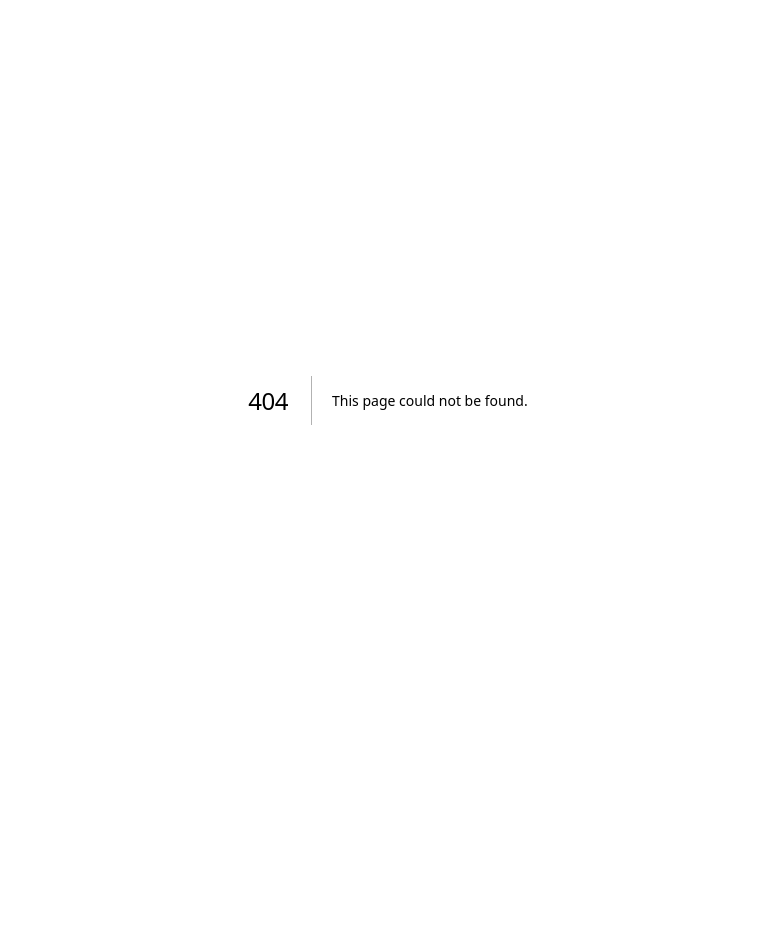
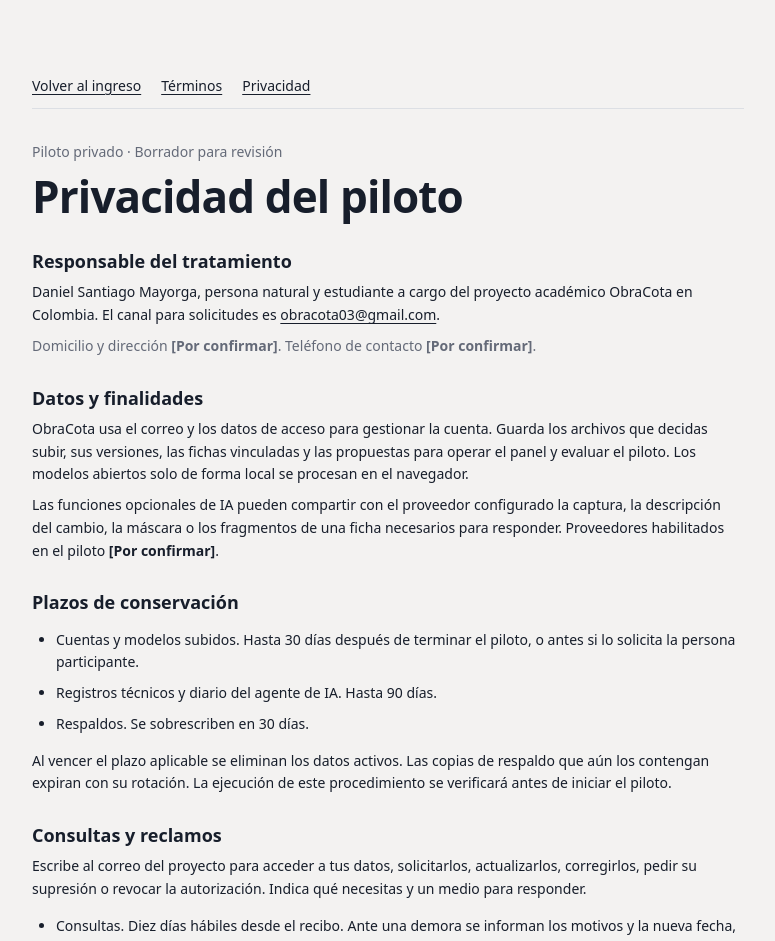
Before and after one commit to Dvanielx03/ObraCota, a Next.js app in the folder app/: page /privacidad in a window 1280 px wide. Before the commit this address had no page. Shown: the top 941 px of the page, without its empty margins (252-1027 px from the left). Before the commit the page ends 800 px from the top, so only its background shows below. Built offline with nearby package versions, Linux system fonts and the light colour scheme.

Commit message:
feat: :memo: AddPilotLegalPages

```diff
--- /dev/null
+++ b/app/src/app/(legal)/layout.tsx
@@ -0,0 +1,13 @@
+import Link from "next/link";
+import "./legal.css";
+
+export default function LegalLayout({children}:{children:React.ReactNode}) {
+  return <main className="pilot-legal" id="contenido">
+    <nav aria-label="Documentos del piloto">
+      <Link href="/ingresar">Volver al ingreso</Link>
+      <Link href="/terminos">Términos</Link>
+      <Link href="/privacidad">Privacidad</Link>
+    </nav>
+    {children}
+  </main>;
+}
--- /dev/null
+++ b/app/src/app/(legal)/legal.css
@@ -0,0 +1,10 @@
+.pilot-legal{max-width:760px;margin-inline:auto;padding:clamp(24px,5vw,72px) 24px;color:var(--ink);font:var(--type-body-relaxed)}
+.pilot-legal nav{display:flex;flex-wrap:wrap;gap:0 20px;border-bottom:1px solid var(--border);margin-bottom:32px}
+.pilot-legal nav a{display:inline-flex;align-items:center;min-height:44px}
+.pilot-legal a{text-decoration:underline;text-underline-offset:.2em;overflow-wrap:anywhere}
+.pilot-legal h1{font-size:clamp(28px,4vw,44px);line-height:1.12;margin:4px 0 20px}
+.pilot-legal h2{font-size:1.125rem;line-height:1.35;margin:28px 0 8px}
+.pilot-legal p,.pilot-legal li{margin-block:8px}
+.pilot-legal ul{padding-inline-start:24px}
+.pilot-legal .pilot-note{color:var(--muted)}
+.pilot-legal a:focus-visible{outline:2px solid var(--ring);outline-offset:3px}
--- /dev/null
+++ b/app/src/app/(legal)/privacidad/page.tsx
@@ -0,0 +1,31 @@
+import type { Metadata } from "next";
+
+export const metadata: Metadata = { title: "Privacidad del piloto · ObraCota", robots: { index: false, follow: false } };
+
+export default function PrivacyPage() {
+  return <article>
+    <p className="pilot-note">Piloto privado · Borrador para revisión</p>
+    <h1>Privacidad del piloto</h1>
+    <h2>Responsable del tratamiento</h2>
+    <p>Daniel Santiago Mayorga, persona natural y estudiante a cargo del proyecto académico ObraCota en Colombia. El canal para solicitudes es <a href="mailto:obracota03@gmail.com">obracota03@gmail.com</a>.</p>
+    <p className="pilot-note">Domicilio y dirección <strong>[Por confirmar]</strong>. Teléfono de contacto <strong>[Por confirmar]</strong>.</p>
+    <h2>Datos y finalidades</h2>
+    <p>ObraCota usa el correo y los datos de acceso para gestionar la cuenta. Guarda los archivos que decidas subir, sus versiones, las fichas vinculadas y las propuestas para operar el panel y evaluar el piloto. Los modelos abiertos solo de forma local se procesan en el navegador.</p>
+    <p>Las funciones opcionales de IA pueden compartir con el proveedor configurado la captura, la descripción del cambio, la máscara o los fragmentos de una ficha necesarios para responder. Proveedores habilitados en el piloto <strong>[Por confirmar]</strong>.</p>
+    <h2>Plazos de conservación</h2>
+    <ul>
+      <li>Cuentas y modelos subidos. Hasta 30 días después de terminar el piloto, o antes si lo solicita la persona participante.</li>
+      <li>Registros técnicos y diario del agente de IA. Hasta 90 días.</li>
+      <li>Respaldos. Se sobrescriben en 30 días.</li>
+    </ul>
+    <p>Al vencer el plazo aplicable se eliminan los datos activos. Las copias de respaldo que aún los contengan expiran con su rotación. La ejecución de este procedimiento se verificará antes de iniciar el piloto.</p>
+    <h2>Consultas y reclamos</h2>
+    <p>Escribe al correo del proyecto para acceder a tus datos, solicitarlos, actualizarlos, corregirlos, pedir su supresión o revocar la autorización. Indica qué necesitas y un medio para responder.</p>
+    <ul>
+      <li>Consultas. Diez días hábiles desde el recibo. Ante una demora se informan los motivos y la nueva fecha, que se fija como máximo cinco días hábiles después del plazo inicial.</li>
+      <li>Reclamos. Quince días hábiles desde el día siguiente al recibo del reclamo completo. Ante una demora se informan los motivos y la nueva fecha, que se fija como máximo ocho días hábiles después del plazo inicial.</li>
+    </ul>
+    <p>Tras agotar el trámite ante el responsable, puedes acudir a la Superintendencia de Industria y Comercio.</p>
+    <p>Marco aplicable <a href="https://www.cancilleria.gov.co/normograma/compilacion/docs/ley_1581_2012.htm">Ley 1581 de 2012</a> y <a href="https://cancilleria.gov.co/sites/default/files/Normograma/docs/decreto_1377_2013.htm">Decreto 1377 de 2013 y su compilación en el Decreto 1074 de 2015</a>.</p>
+  </article>;
+}
--- a/app/src/modules/security/ui/credentials-form.tsx
+++ b/app/src/modules/security/ui/credentials-form.tsx
@@ -1,5 +1,6 @@
 "use client";
 import { useEffect, useRef, useState, type FormEvent, type KeyboardEvent } from "react";
+import Link from "next/link";
 import { useRouter } from "next/navigation";
 import { ArrowLeft } from "lucide-react";
 import { BusyButton } from "@/shared/ui/loading";
@@ -117,9 +118,7 @@ export function CredentialsForm({ registration = false, from, siteUrl }: {
           <BusyButton className="auth-submit" busy={busy} busyLabel={signingUp ? "Creando la cuenta…" : "Entrando…"}>{current.label}</BusyButton>
         </form>
 
-        <p className="auth-legal">ObraCota es un proyecto académico. {site
-          ? <>Consulta cómo tratamos tus datos en la <a href={site + "/privacidad"}>política de privacidad</a>.</>
-          : "Tus datos solo se usan para tu cuenta."}</p>
+        <p className="auth-legal">ObraCota es un proyecto académico. Consulta los <Link href="/terminos">términos del piloto</Link> y la <Link href="/privacidad">privacidad de la cuenta</Link>.</p>
       </div>
     </main>
 
```
Also changed, not shown: app/src/app/(legal)/terminos/page.tsx (added, +17 -0 lines), 2 other files (tests, documents, lock files or other folders).
